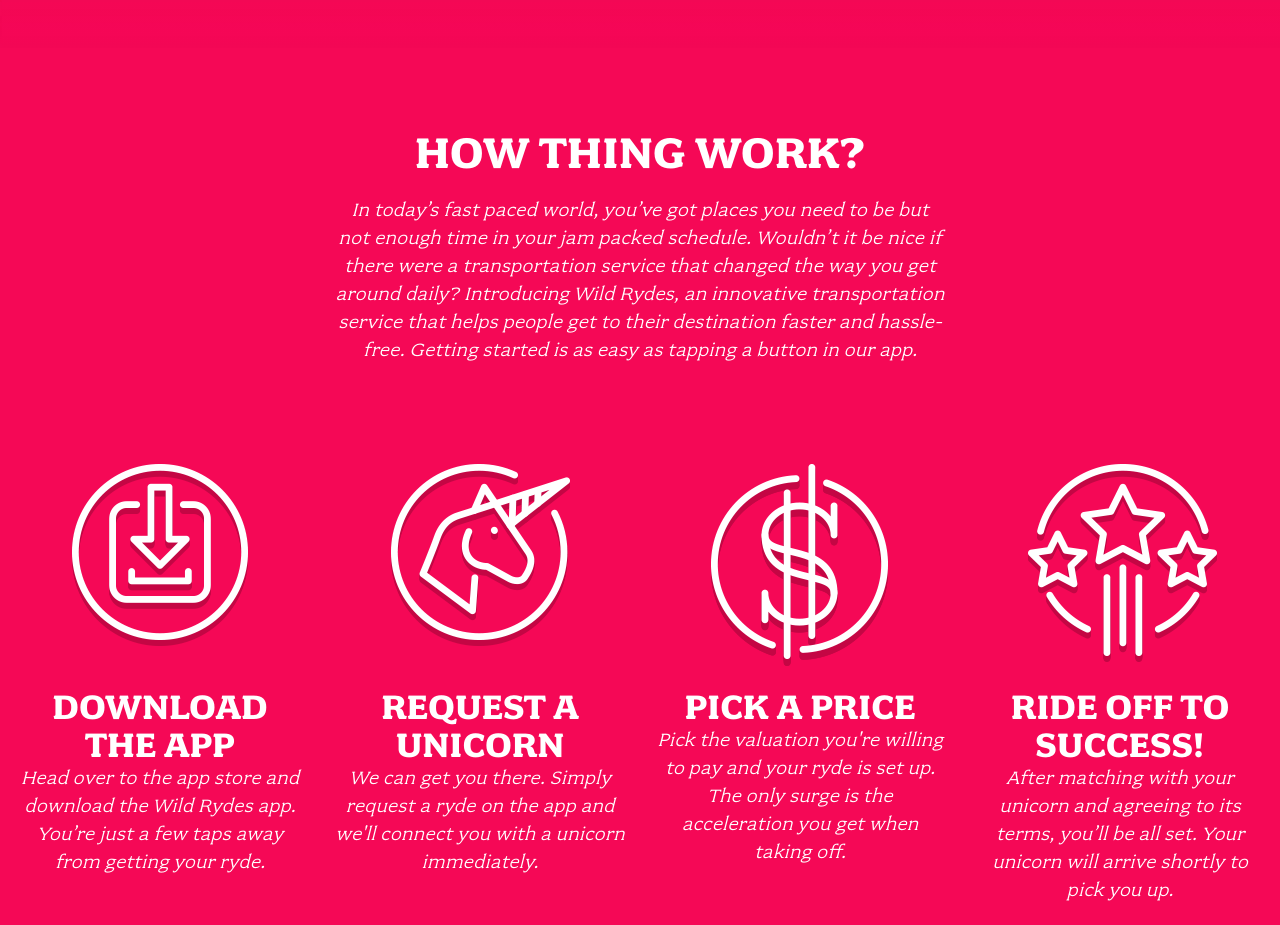
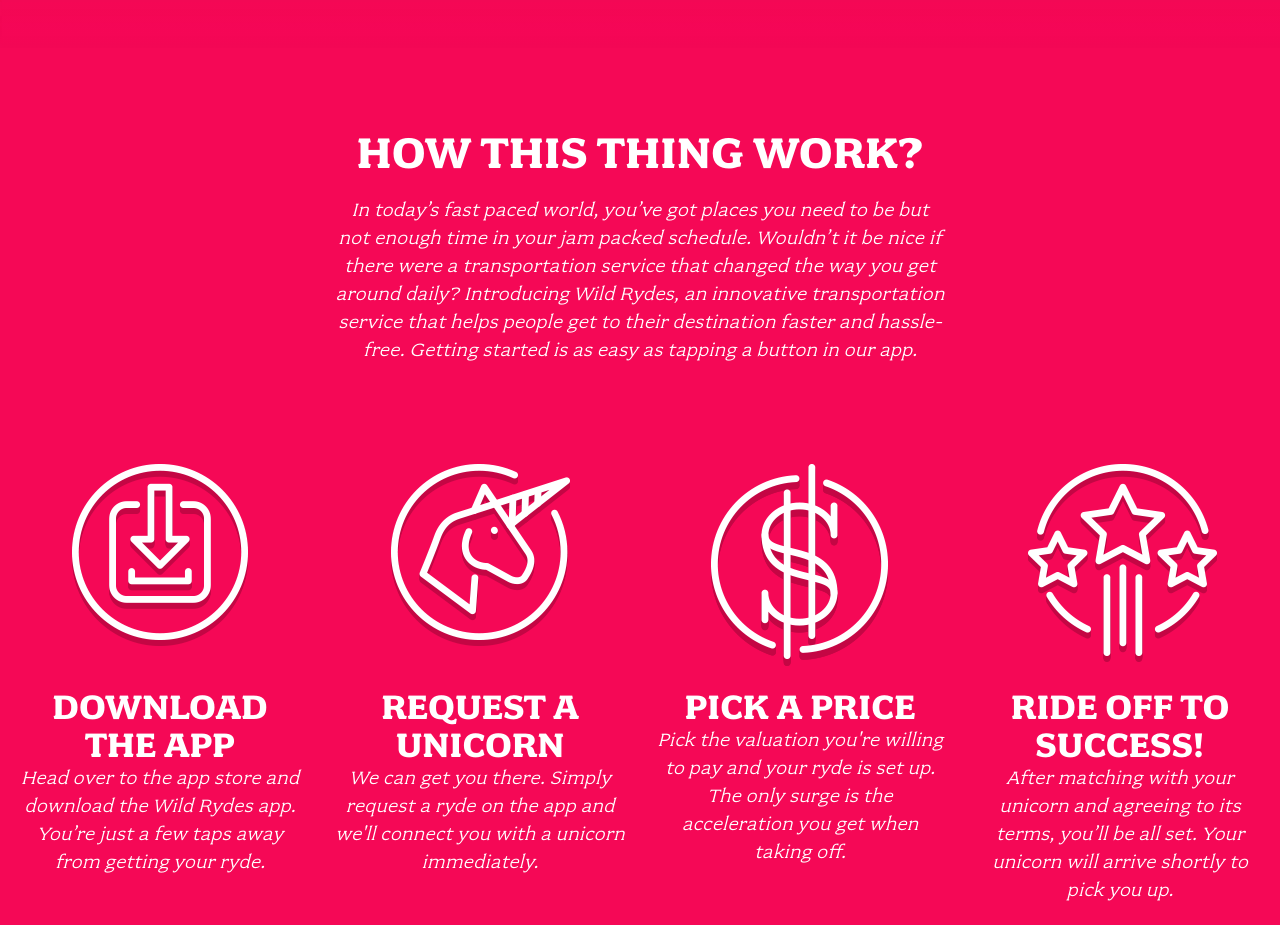
Before and after one commit to searilf/wildrydes-site, a plain HTML site: page index.html in a window 1280 px wide. Shown: the part 900-1825 px from the top of the page. Drawn offline with Linux system fonts and the light colour scheme.

Commit message:
Update index.html

```diff
--- a/index.html
+++ b/index.html
@@ -30,7 +30,7 @@
 
   <section class="home-about">
     <div class="row column large-9 xlarge-6 xxlarge-4">
-      <h2 class="section-title">How Thing Work?</h2>
+      <h2 class="section-title">How This Thing Work?</h2>
       <p class="content">
         In today’s fast paced world, you’ve got places you need to be but not enough time in your jam packed schedule. Wouldn’t it be nice if there were a transportation service that changed the way you get around daily? Introducing Wild Rydes, an innovative transportation service that helps people get to their destination faster and hassle-free. Getting started is as easy as tapping a button in our app.
       </p>
```
